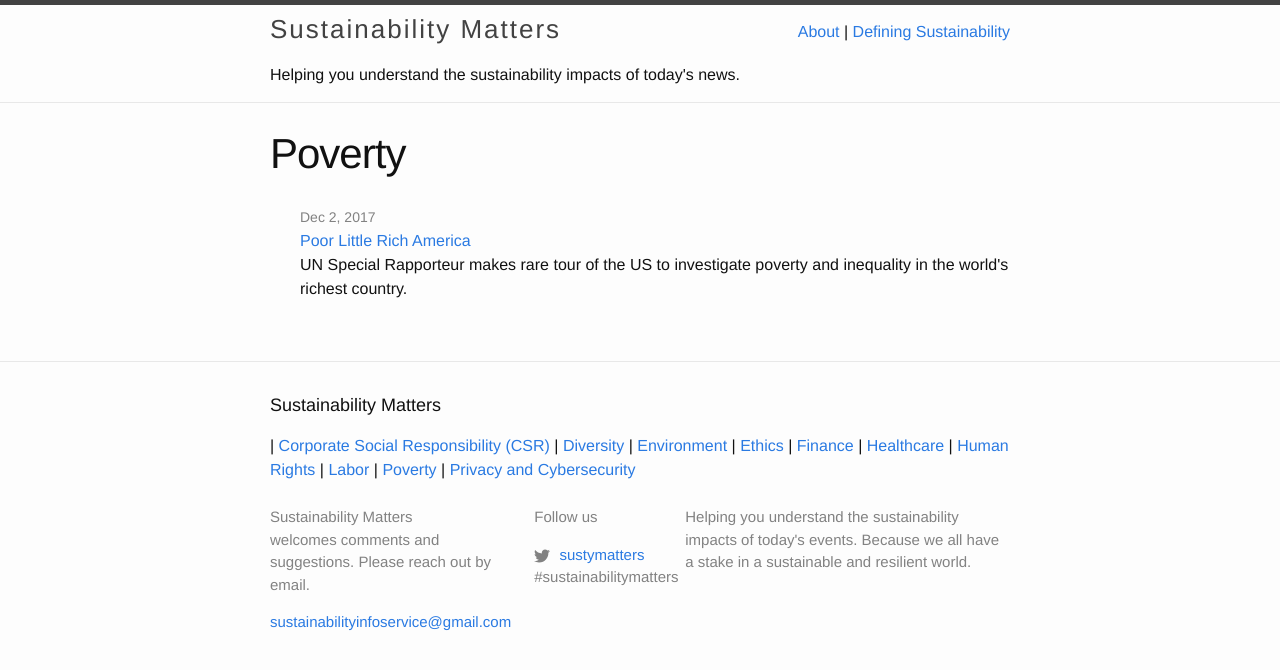
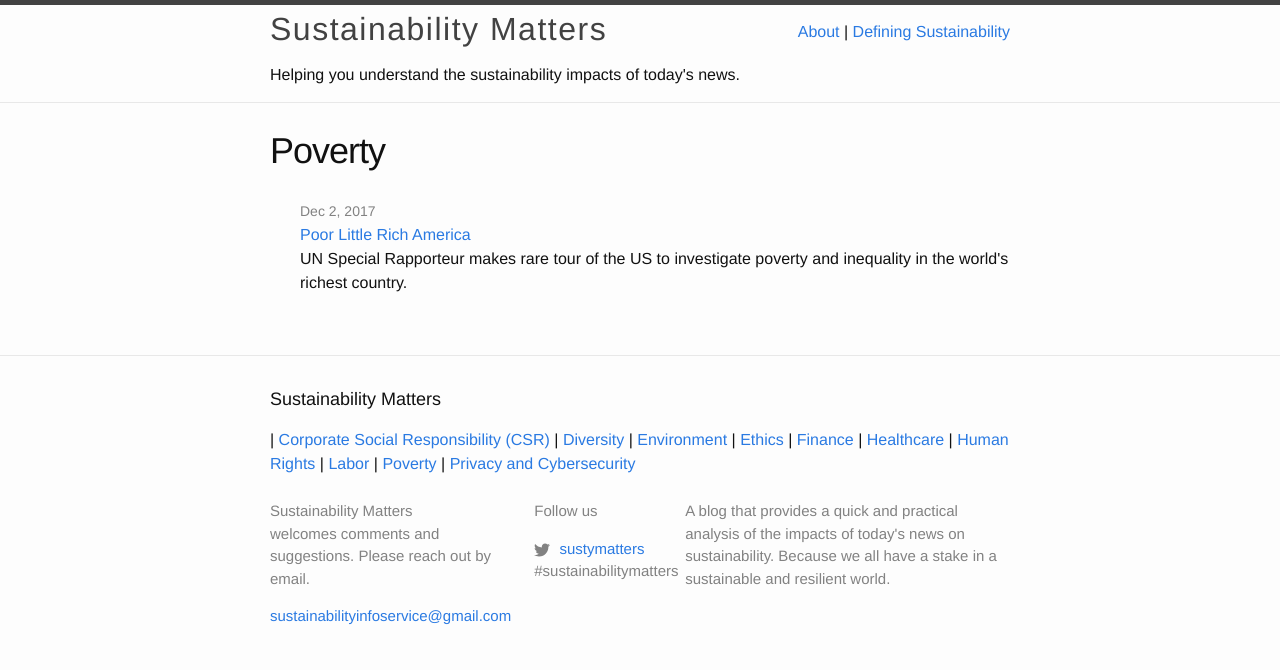
Before and after one commit to Sparkleleuk/Sustainability_Matters, a Jekyll site: the page built from category/poverty.html, in a window 1280 px wide. Shown: the top 670 px of the page. Built offline with Jekyll 4.4.1, drawn with Linux system fonts in a browser that asks for light colours.

Commit message:
fix site description

```diff
--- a/_config.yml
+++ b/_config.yml
@@ -16,7 +16,7 @@
 title: Sustainability Matters
 email: sustainabilityinfoservice@gmail.com
 description: >- # this means to ignore newlines until "baseurl:"
-  Helping you understand the sustainability impacts of today's events. Because we all have a stake in a sustainable and resilient world.
+  A blog that provides a quick and practical analysis of the impacts of today's news on sustainability. Because we all have a stake in a sustainable and resilient world.
 baseurl: "" # the subpath of your site, e.g. /blog
 url: "http://www.sustainabilitymatters.info" # the base hostname & protocol for your site, e.g. http://example.com
 twitter_username: sustymatters
--- a/_includes/header.html
+++ b/_includes/header.html
@@ -25,7 +25,6 @@
         </div>
       </nav>
     {% endif %}
-<br>
     <div class="tagline">
       <h4>Helping you understand the sustainability impacts of today's news.</h4>
     </div>
--- a/_sass/minima/_layout.scss
+++ b/_sass/minima/_layout.scss
@@ -11,10 +11,10 @@
 }
 
 .site-title {
-  @include relative-font-size(1.625);
+  @include relative-font-size(2.0);
   font-weight: 500;
   line-height: $base-line-height * $base-font-size * 2.0;
-  letter-spacing: 2px;
+  letter-spacing: 1.5px;
   margin-bottom: 0;
   // float: left;
 
@@ -211,7 +211,7 @@
 }
 
 .post-title {
-  @include relative-font-size(2.625);
+  @include relative-font-size(2.25);
   letter-spacing: -1px;
   line-height: 1;
 
```
